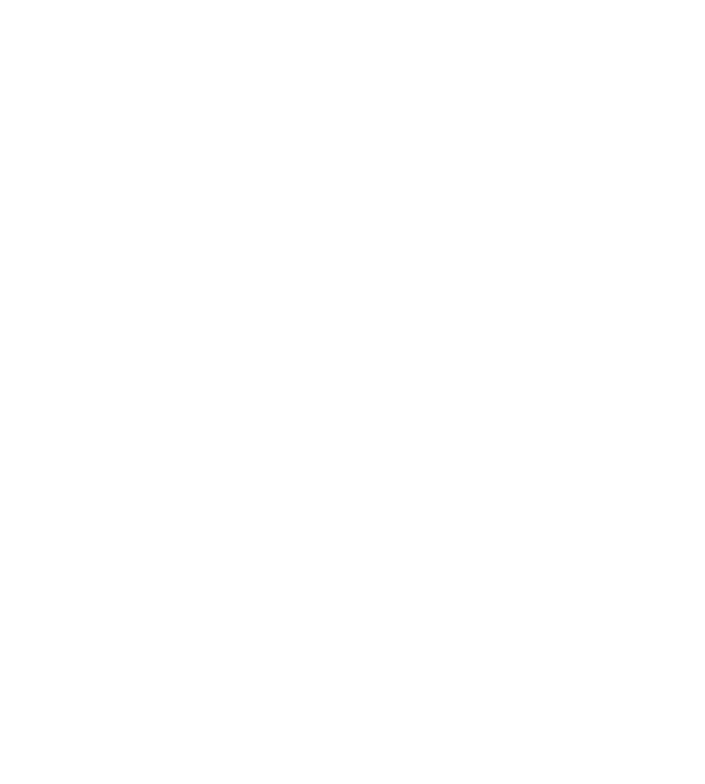
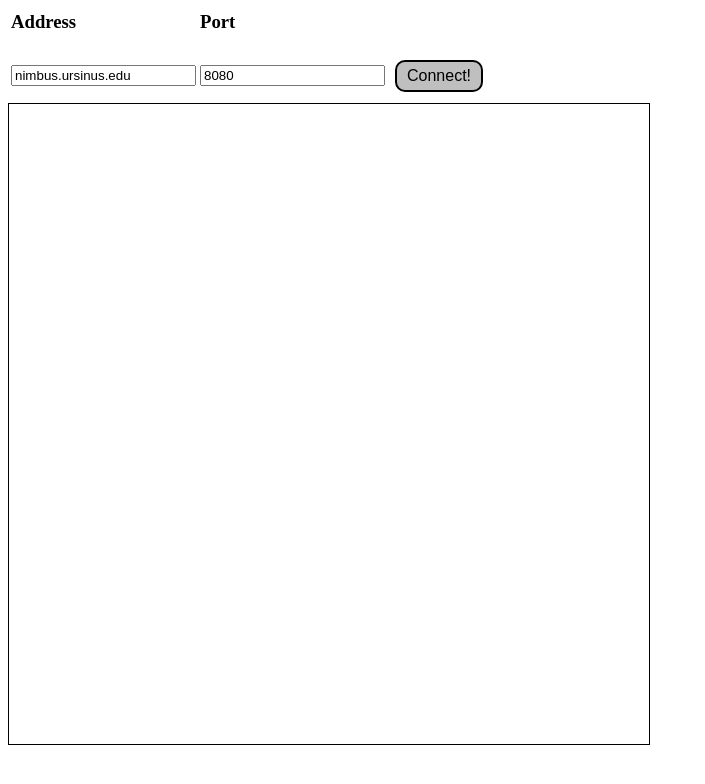
Before and after one commit to ursinus-cs174-s2023/HW3_InvasiveSpecies, a plain HTML site: page index.html in a window 1280 px wide. Shown: the whole page, without its empty margins (0-705 px from the left). Drawn offline with Linux system fonts and the light colour scheme.

Commit message:
Finished starter code

```diff
--- a/index.html
+++ b/index.html
@@ -2,13 +2,70 @@
 <head>
 	<script src="d3.min.js"></script>
 	<script src="main.js"></script>
+	<style>
+		button {
+			outline: none;
+			background-color: #bfbfbf;
+			border: 2px solid #000;
+			color: #000;
+			padding: 5px 10px;
+			text-align: center;
+			text-decoration: none;
+			display: inline-block;
+			font-size: 16px;
+			margin: 4px 6px;
+			cursor: pointer;
+			border-radius: 10px;
+		}
+
+		button:hover {
+			opacity: 0.6;
+		}
+	</style>
 </head>
 
 <body>
-	<div height="100%" id="canvas" style="border: 1;"></div>
+	<table>
+		<tr>
+			<td>
+				<h3>Address</h3>
+			</td>
+			<td>
+				<h3>Port</h3>
+			</td>
+		</tr>
+		<tr>
+			<td>
+				<input type="text" id="address">
+			</td>
+			<td>
+				<input type="text" id="port">
+			</td>
+			<td>
+				<button type="button" onclick="connect()">Connect!</button>
+			</td>
+		</tr>
+		<tr>
+			<td colspan="3"><div id="log"></div></td>
+		</tr>
+	</table>
+	<div height="100%" id="canvas" style="border: 1px solid #000000;"></div>
+
 	<script>
+		const addressInput = document.getElementById("address");
+		address.value = "nimbus.ursinus.edu";
+		const portInput = document.getElementById("port");
+		portInput.value = "8080";
 		let canvas = new NetCanvas();
-		canvas.connect("ws://127.0.0.1:8080");
+
+		function connect() {
+			let addr = "ws://" + addressInput.value + ":" + portInput.value;
+			console.log(addr);
+			canvas.connect(addr);
+		}
+
+
+
 	</script>
 
 </body>
--- a/main.js
+++ b/main.js
@@ -8,25 +8,48 @@ class NetCanvas {
         // Figure out a good resolution
         let res = 0.8*Math.min(window.innerWidth, window.innerHeight);
         this.res = res;
+        const canvas = document.getElementById("canvas");
+        canvas.style.width = res;
+        canvas.style.height = res;
         // Add an svg element with this resolution
         this.svg = d3.select("#canvas")
                     .append("svg")
                     .attr("width", res)
                     .attr("height", res);
+        // Add reference to log DOM element
+        this.log = document.getElementById("log");
     }
 
+    /**
+     * Connect to an address
+     *
+     * @param {string} addr Address:port to which to connect
+     */
     connect(addr) {
+        const that = this;
         this.ws = new WebSocket(addr);
+        this.ws.addEventListener("error", (event) => {
+            that.log.innerHTML = "<span style=\"color:red;\">ERROR: Could not connect to " + event.target.url + "</span>";
+        });
         this.ws.binaryType = 'arraybuffer';
         this.ws.onopen = this.onopen.bind(this);
         this.ws.onmessage = this.onmessage.bind(this);
         this.ws.onclose = this.onmessage.bind(this);
     }
 
-    onopen(evt) {
+    /**
+     * Callback for when a connection is successfully open
+     * @param {object} event Event
+     */
+    onopen(event) {
+        this.log.innerHTML = "<span style=\"color:green;\">Successfully connected to " + event.target.url + "!</span>";
         this.ws.send("draw");
     }
 
+    /**
+     * Callback for when a message is received
+     * @param {object} evt Event
+     */
     onmessage(evt) {
         let fbuf = new Float32Array(evt.data);
         let bbuf = new Uint8Array(evt.data);
@@ -55,19 +78,24 @@ class NetCanvas {
 
     }
 
+    /**
+     * Clear the svg and draw a bunch of new shapes
+     * @param {object} shapes Shapes with field "circles"
+     */
     repaint(shapes) {
         const svg = this.svg;
         svg.selectAll('*').remove();
-        let circles = svg.selectAll(null)
+
+        // Draw circles
+        if (shapes.circles.length > 0) {
+            let circles = svg.selectAll(null)
             .data(shapes.circles)
             .enter()
             .append("circle");
-
-        circles.attr("cx", d=>d.cx);
-        circles.attr("cy", d=>d.cy);
-        circles.attr("r", d=>d.r);
-        circles.attr("fill", d=>d.fill);
-
+            for (const [key, value] of Object.entries(shapes.circles[0])) {
+                circles.attr(key, d=>d[key]);
+            }
+        }
         this.ws.send("draw");
     }
 }
```
Also changed, not shown: 2 other files.
